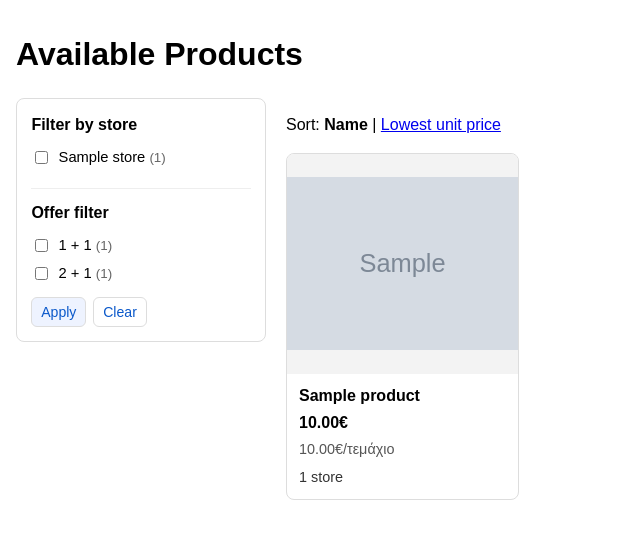
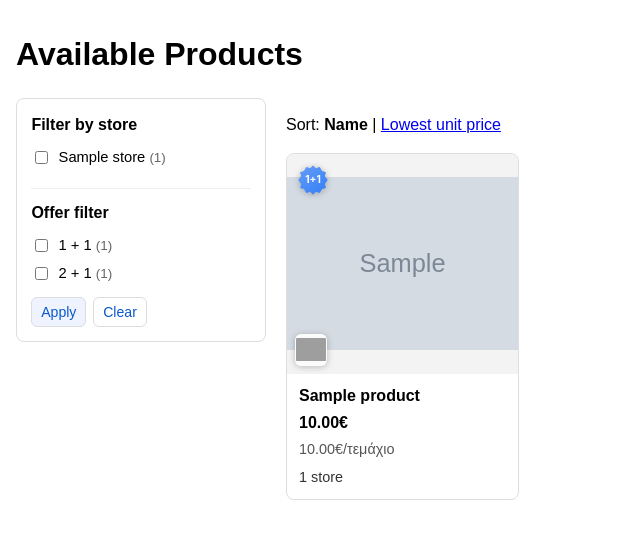
Before and after one commit to chrysanthospepes/market-aggregator, a Django app: page /products/ in a window 1280 px wide. Shown: the top 539 px of the page, without its empty margins (0-640 px from the left). Run offline with Django 5.2, Linux system fonts and the light colour scheme; tables that the repository leaves empty hold one stand-in row (values such as "Sample post"); grey boxes marked "Sample" are stand-in pictures; grey boxes are pictures that could not be loaded.

Commit message:
feat(comparison): add offer multi-select and product image badges

```diff
--- a/comparison/templates/comparison/product_list.html
+++ b/comparison/templates/comparison/product_list.html
@@ -128,6 +128,7 @@
       height: 100%;
     }
     .image-wrap {
+      position: relative;
       width: 100%;
       min-height: 220px;
       max-height: 260px;
@@ -135,12 +136,39 @@
       align-items: center;
       justify-content: center;
       background: #f3f3f3;
+      overflow: hidden;
     }
-    .image-wrap img {
+    .product-image {
       width: 100%;
       height: 100%;
       object-fit: cover;
       display: block;
+    }
+    .image-badge {
+      position: absolute;
+      z-index: 2;
+      width: auto;
+      height: auto;
+      object-fit: contain;
+      filter: drop-shadow(0 1px 3px rgba(0, 0, 0, 0.25));
+      pointer-events: none;
+    }
+    .sale-badge {
+      top: 8px;
+      left: 8px;
+      width: 36px;
+      height: 36px;
+      z-index: 4;
+    }
+    .store-badge {
+      left: 8px;
+      bottom: 8px;
+      width: 30px;
+      height: 30px;
+      border-radius: 6px;
+      background: rgba(255, 255, 255, 0.92);
+      padding: 1px;
+      z-index: 3;
     }
     .content {
       padding: 0.75rem;
@@ -266,8 +294,22 @@
             <article class="product-card">
               <a href="{% url 'product-detail' product.id %}">
                 <div class="image-wrap">
+                  {% if product.sale_icon_url %}
+                    <img
+                      src="{{ product.sale_icon_url }}"
+                      alt="Offer badge"
+                      class="image-badge sale-badge"
+                    >
+                  {% endif %}
+                  {% if product.store_icon_url %}
+                    <img
+                      src="{{ product.store_icon_url }}"
+                      alt="{{ product.cheapest_store_name }} logo"
+                      class="image-badge store-badge"
+                    >
+                  {% endif %}
                   {% if product.image %}
-                    <img src="{{ product.image.url }}" alt="{{ product.canonical_name }}">
+                    <img src="{{ product.image.url }}" alt="{{ product.canonical_name }}" class="product-image">
                   {% else %}
                     <span>No image</span>
                   {% endif %}
--- a/comparison/views.py
+++ b/comparison/views.py
@@ -1,5 +1,6 @@
 from __future__ import annotations
 
+from django.conf import settings
 from django.core.paginator import Paginator
 from django.db.models import Case, Count, IntegerField, Min, OuterRef, Q, Subquery, Value, When
 from django.http import JsonResponse
@@ -125,6 +126,7 @@ def product_list(request):
             cheapest_original_unit_price=Subquery(
                 cheapest_price_listing.values("original_unit_price")[:1]
             ),
+            cheapest_store_name=Subquery(cheapest_price_listing.values("store__name")[:1]),
             cheapest_unit_of_measure=Subquery(
                 cheapest_price_listing.values("unit_of_measure")[:1]
             ),
@@ -184,6 +186,29 @@ def product_list(request):
 
     paginator = Paginator(products, PRODUCTS_PER_PAGE)
     page_obj = paginator.get_page(request.GET.get("page"))
+    page_products = list(page_obj.object_list)
+    for product in page_products:
+        store_name = (getattr(product, "cheapest_store_name", "") or "").strip().lower()
+        product.store_icon_url = (
+            f"{settings.MEDIA_URL}stores/{store_name}.png" if store_name else None
+        )
+
+        product.sale_icon_url = None
+        if getattr(product, "cheapest_one_plus_one", False):
+            product.sale_icon_url = f"{settings.MEDIA_URL}discounts/offer-1plus1.svg"
+        elif getattr(product, "cheapest_two_plus_one", False):
+            product.sale_icon_url = f"{settings.MEDIA_URL}discounts/offer-2plus1.svg"
+        else:
+            discount_percent = getattr(product, "cheapest_discount_percent", None)
+            if discount_percent is not None:
+                try:
+                    pct = int(discount_percent)
+                except (TypeError, ValueError):
+                    pct = 0
+                if pct > 0:
+                    pct = min(pct, 100)
+                    product.sale_icon_url = f"{settings.MEDIA_URL}discounts/discount-{pct:03d}.svg"
+
     stores = (
         Store.objects.filter(listings__is_active=True)
         .annotate(
@@ -201,7 +226,7 @@ def product_list(request):
         request,
         "comparison/product_list.html",
         {
-            "products": page_obj.object_list,
+            "products": page_products,
             "page_obj": page_obj,
             "sort": sort,
             "stores": stores,
```
Also changed, not shown: comparison/tests.py (+22 -0 lines).
